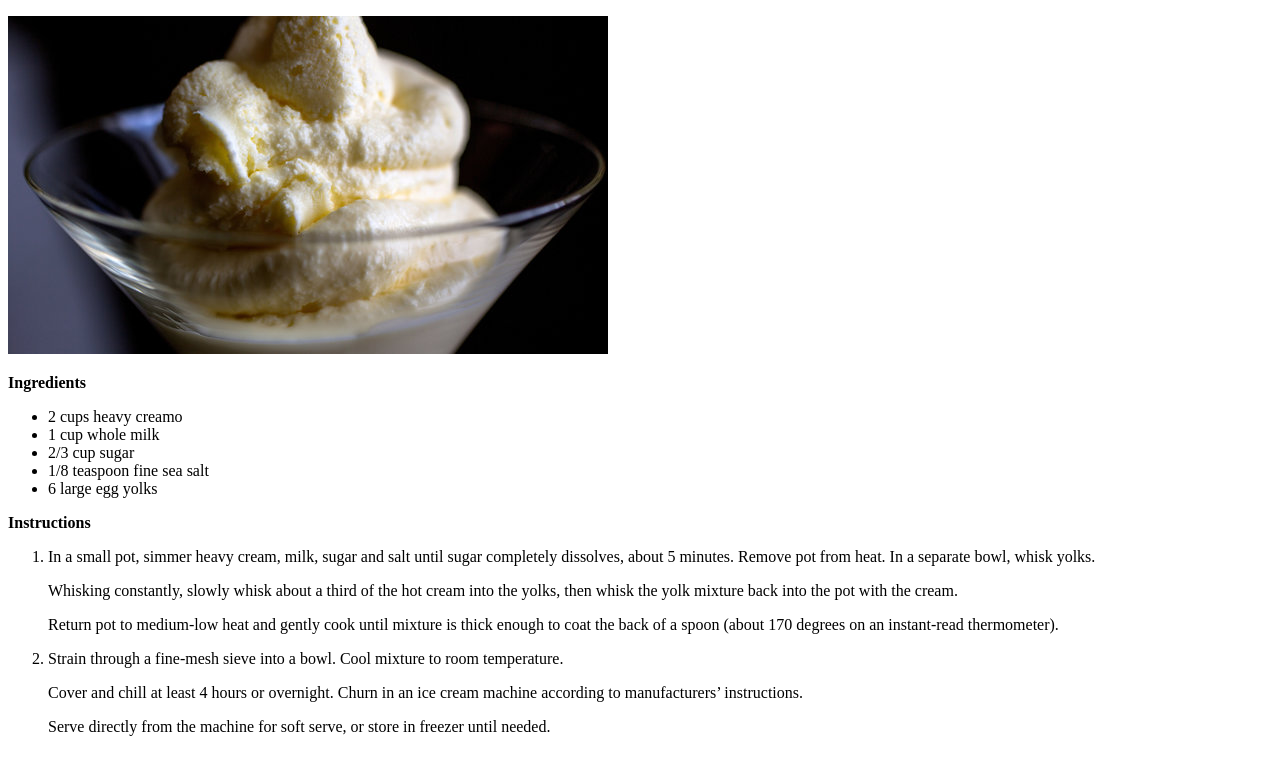
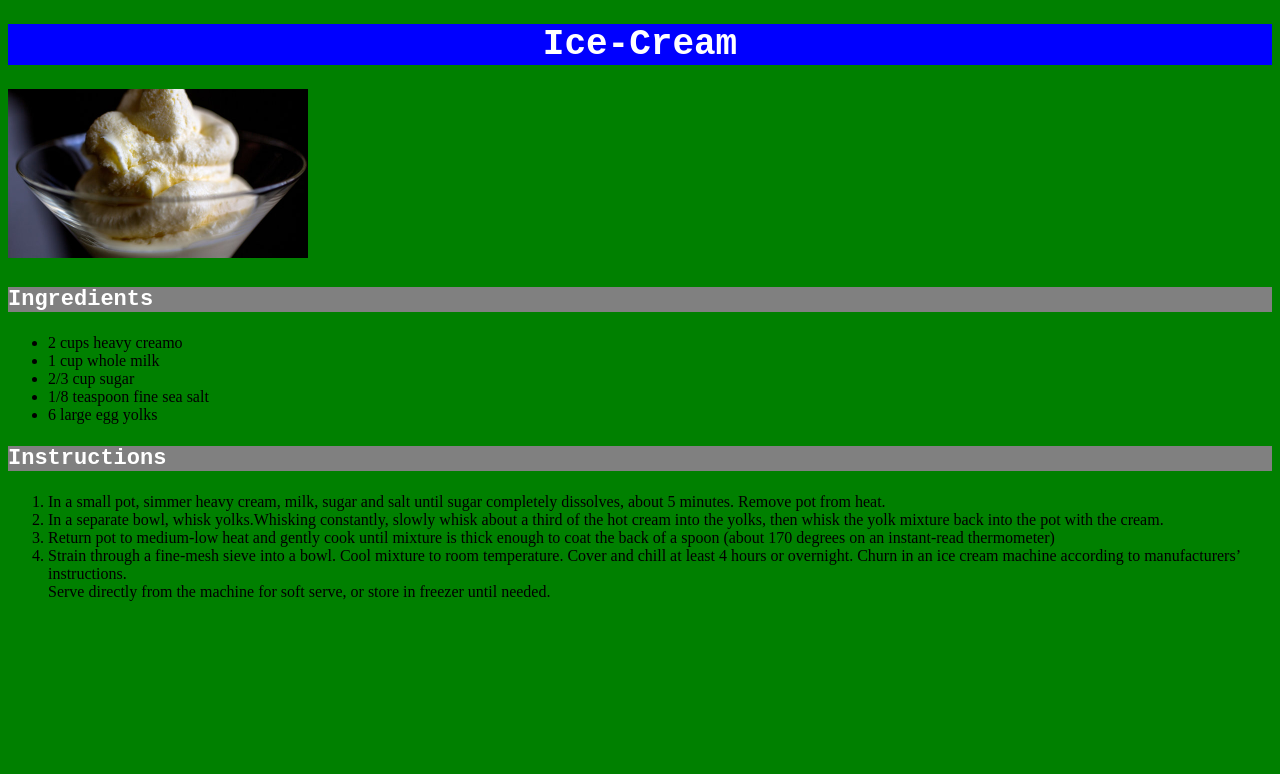
Before and after one commit to ccoucoulas/odin-recipes, a plain HTML site: page recipes/ice-cream.html in a window 1280 px wide. Drawn offline with Linux system fonts and the light colour scheme.

Commit message:
Adds css styles

```diff
--- a/recipes/ice-cream.html
+++ b/recipes/ice-cream.html
@@ -5,9 +5,11 @@
     <meta http-equiv="X-UA-Compatible" content="IE=edge">
     <meta name="viewport" content="width=device-width, initial-scale=1.0">
     <title>Document</title>
+    <link rel="stylesheet" href="../style.css">
 </head>
 <body>
-    <p><img src="../img/icecream.jpg" alt="Bowl of vanilla ice cream"></p>
+    <h1>Ice-Cream</h1>
+    <p class="image"><img src="../img/icecream.jpg" alt="Bowl of vanilla ice cream"></p>
     <p><b>Ingredients</b></p>
     <ul>
         <li>2 cups heavy creamo</li>
@@ -18,15 +20,15 @@
     </ul>
     <p><b>Instructions</b></p>
     <ol>
-        <li><p>In a small pot, simmer heavy cream, milk, sugar and salt until sugar
-            completely dissolves, about 5 minutes. Remove pot from heat. In a separate bowl,
-             whisk yolks.</p><p>Whisking constantly, slowly whisk about a third of the hot cream into the yolks,
-             then whisk the yolk mixture back into the pot with the cream.
-             </p><p>Return pot to medium-low heat and gently cook until mixture is thick enough to coat the back of a spoon
-             (about 170 degrees on an instant-read thermometer).</p></li>
-        <li><p>Strain through a fine-mesh sieve into a bowl. Cool mixture to room temperature.</p>
-            <p>Cover and chill at least 4 hours or overnight. Churn in an ice cream machine according to manufacturers’ instructions.</p>
-            <p>Serve directly from the machine for soft serve, or store in freezer until needed.</p></li>
+        <li>In a small pot, simmer heavy cream, milk, sugar and salt until sugar
+            completely dissolves, about 5 minutes. Remove pot from heat.</li>
+        <li>In a separate bowl, whisk yolks.Whisking constantly, slowly whisk about a third of the hot cream into the yolks,
+            then whisk the yolk mixture back into the pot with the cream.</li>
+        <li>Return pot to medium-low heat and gently cook until mixture is thick enough to coat the back of a spoon
+             (about 170 degrees on an instant-read thermometer)</li>
+        <li>Strain through a fine-mesh sieve into a bowl. Cool mixture to room temperature.
+            Cover and chill at least 4 hours or overnight. Churn in an ice cream machine according to manufacturers’ instructions.<br>
+            Serve directly from the machine for soft serve, or store in freezer until needed.</li>
     </ol>
 </body>
 </html>
--- /dev/null
+++ b/style.css
@@ -0,0 +1,33 @@
+h1,
+p {
+    color: white;
+    font-family: 'Courier New', Courier, monospace;
+}
+
+p {
+    color: white;
+    background-color: gray;
+    text-align: left;
+    font-size: 22px
+}
+
+h1 {
+    background-color: blue;
+    text-align: center;
+    font-size: 36px;
+}
+
+body,
+p.image {
+    background-color:green;
+}
+
+img {
+    height: auto;
+    width: 300px
+}
+
+ul,
+ol {
+    font-size: 16px;
+}
```
Also changed, not shown: index.html (+1 -0 lines), recipes/avocado-toast.html (+3 -1 lines), recipes/curry.html (+2 -1 lines).
